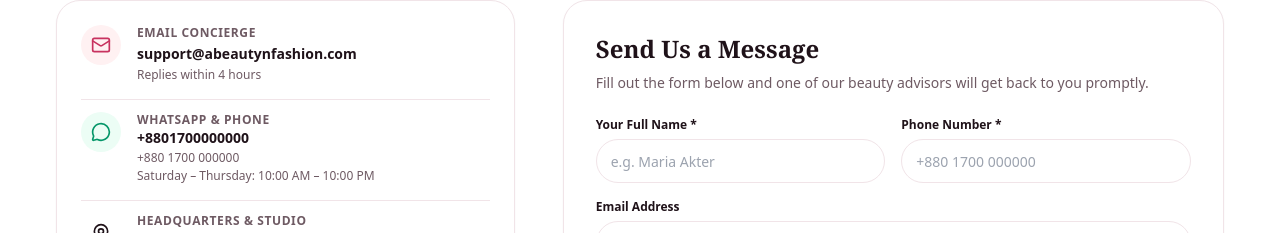
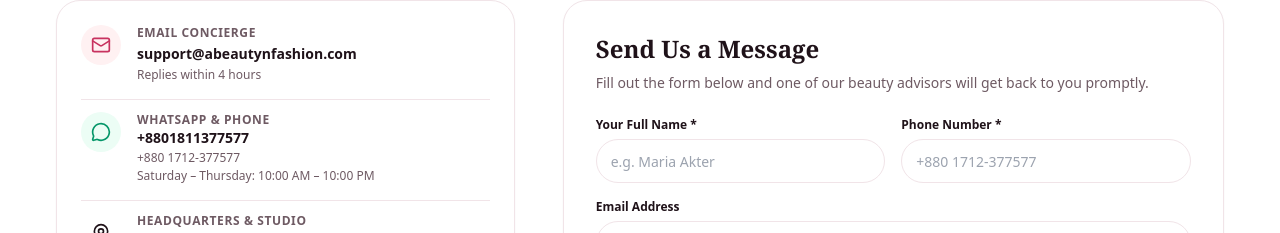
Before and after one commit to harunr/beautynfashion-wp, a Next.js app in the folder frontend/: page /contact in a window 1280 px wide. Shown: the part 393-626 px from the top of the page. Built offline with nearby package versions, Linux system fonts and the light colour scheme; no server answers; a web font is replaced by a local one.

Commit message:
chore: update store whatsapp to 01811377577 and contact hotline to 01712377577

```diff
--- a/frontend/app/checkout/page.tsx
+++ b/frontend/app/checkout/page.tsx
@@ -141,7 +141,7 @@
                 </div>
                 <div className="flex justify-between">
                   <span className="text-muted">{lang === "bn" ? "মোবাইল:" : "Phone:"}</span>
-                  <span className="font-bold text-ink">{phoneNumber || "+880 1700 000000"}</span>
+                  <span className="font-bold text-ink">{phoneNumber || "+880 1712-377577"}</span>
                 </div>
                 <div className="flex justify-between">
                   <span className="text-muted">{lang === "bn" ? "ডেলিভারি ঠিকানা:" : "Address:"}</span>
--- a/frontend/app/contact/ContactClient.tsx
+++ b/frontend/app/contact/ContactClient.tsx
@@ -37,8 +37,8 @@
   const acf = (wpPage?.acf || {}) as Record<string, string | undefined>;
 
   const email = acf.contact_email || "support@abeautynfashion.com";
-  const phone = acf.contact_phone || "+880 1700 000000";
-  const whatsapp = acf.contact_whatsapp || "+8801700000000";
+  const phone = acf.contact_phone || "+880 1712-377577";
+  const whatsapp = acf.contact_whatsapp || "+8801811377577";
   const address =
     lang === "bn"
       ? acf.contact_address_bn || "বাড়ি ৪২, রোড ১১, ব্লক ডি, বনানী, ঢাকা ১২১৩, বাংলাদেশ"
@@ -312,7 +312,7 @@
                         required
                         value={form.phone}
                         onChange={(e) => setForm({ ...form, phone: e.target.value })}
-                        placeholder="+880 1700 000000"
+                        placeholder="+880 1712-377577"
                         className="w-full h-11 px-3.5 rounded-card border border-line text-sm text-ink outline-none focus:border-rose transition-colors"
                       />
                     </div>
--- a/frontend/app/faq/FaqClient.tsx
+++ b/frontend/app/faq/FaqClient.tsx
@@ -43,7 +43,7 @@
   {
     qEn: "How do I choose the right skincare routine for my skin type?",
     qBn: "আমার ত্বকের জন্য সঠিক স্কিনকেয়ার রুটিন কীভাবে বাছাই করব?",
-    aEn: "Explore our Journal section for dermatologist-approved guides or reach out to our beauty advisors on WhatsApp (+880 1700 000000) for personalized consultations.",
+    aEn: "Explore our Journal section for dermatologist-approved guides or reach out to our beauty advisors on WhatsApp (+880 1811-377577) for personalized consultations.",
     aBn: "আমাদের জার্নাল সেকশনে বিভিন্ন ত্বকের জন্য বিশেষ নির্দেশিকা দেওয়া আছে। এছাড়াও হোয়াটসঅ্যাপে মেসেজ দিয়ে আমাদের বিউটি বিশেষজ্ঞদের ফ্রি পরামর্শ নিতে পারেন।",
   },
 ];
--- a/frontend/components/chat/SupportChat.tsx
+++ b/frontend/components/chat/SupportChat.tsx
@@ -48,9 +48,9 @@
 
   const messagesEndRef = useRef<HTMLDivElement>(null);
 
-  const rawWhatsapp = settings.social_whatsapp || "+8801700000000";
+  const rawWhatsapp = settings.social_whatsapp || "+8801811377577";
   const cleanWhatsapp = rawWhatsapp.replace(/[^0-9]/g, "");
-  const hotline = settings.header_hotline || "+880 1700 000000";
+  const hotline = settings.header_hotline || "+880 1712-377577";
 
   // Pre-configured quick topics
   const quickTopics = [
--- a/frontend/components/layout/Footer.tsx
+++ b/frontend/components/layout/Footer.tsx
@@ -37,7 +37,7 @@
 
   const whatsappUrl = settings.social_whatsapp
     ? `https://wa.me/${settings.social_whatsapp.replace(/[^0-9]/g, "")}`
-    : "https://wa.me/8801700000000";
+    : "https://wa.me/8801811377577";
 
   return (
     <footer className="bg-plum-900 text-blush-50 pt-16 pb-10 transition-colors border-t border-plum-800">
--- a/frontend/lib/wordpress/settings.ts
+++ b/frontend/lib/wordpress/settings.ts
@@ -74,7 +74,7 @@
   announcement_link: "/sale",
 
   header_logo_url: "/logo.png",
-  header_hotline: "+880 1700 000000",
+  header_hotline: "+880 1712-377577",
   header_search_placeholder_en: "Search serums, lipsticks, stylers…",
   header_search_placeholder_bn: "সিরাম, লিপস্টিক, স্কিনকেয়ার খুঁজুন...",
 
@@ -92,7 +92,7 @@
   footer_trade_license: "TRAD/DSCC/042819/2024",
   social_facebook: "https://facebook.com/abeautynfashion",
   social_instagram: "https://instagram.com/abeautynfashion",
-  social_whatsapp: "+8801700000000",
+  social_whatsapp: "+8801811377577",
   social_youtube: "https://youtube.com",
 
   hero_eyebrow_en: "100% Genuine Imported Brands",
```
Also changed, not shown: 1 other file (tests, documents, lock files or other folders).
